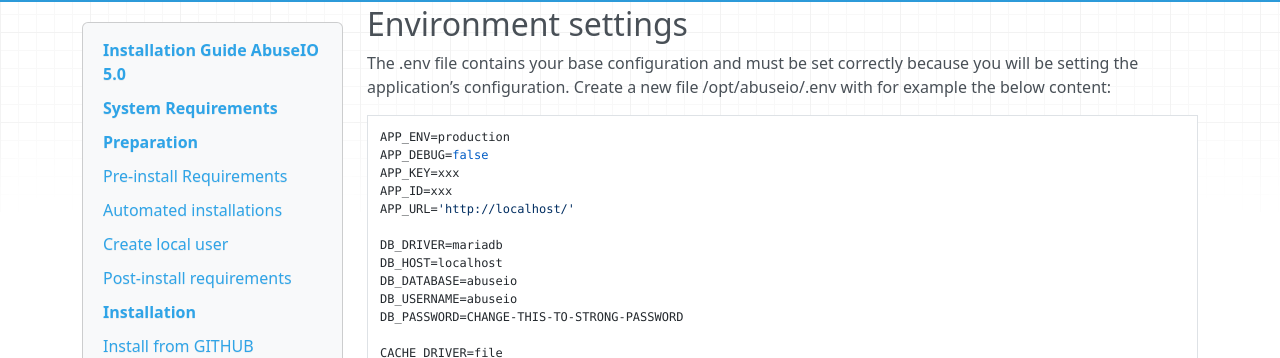
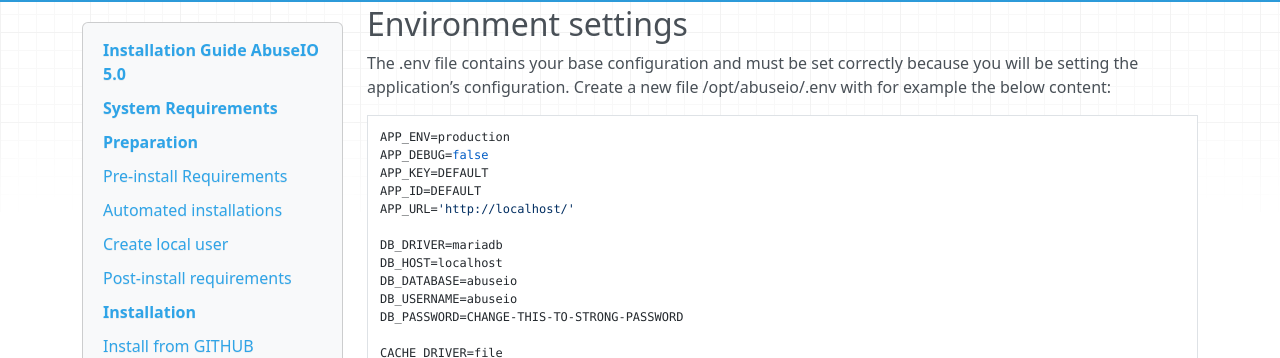
Before and after one commit to AbuseIO/abuseio-docs, an MkDocs documentation site: the page built from docs/installation.md, in a window 1280 px wide and 900 px high, scrolled down 6400 px. Shown: the part 94-452 px from the top of the window. Built offline with MkDocs 1.6.1, drawn with Linux system fonts in a browser that asks for light colours; nearby versions of some CDN libraries; old or Windows-style settings are respelled for this version of MkDocs.

Commit message:
Update installation.md

````diff
--- a/docs/installation.md
+++ b/docs/installation.md
@@ -305,8 +305,8 @@ The .env file contains your base configuration and must be set correctly because
 ```bash
 APP_ENV=production
 APP_DEBUG=false
-APP_KEY=xxx
-APP_ID=xxx
+APP_KEY=DEFAULT
+APP_ID=DEFAULT
 APP_URL='http://localhost/'
 
 DB_DRIVER=mariadb
````
